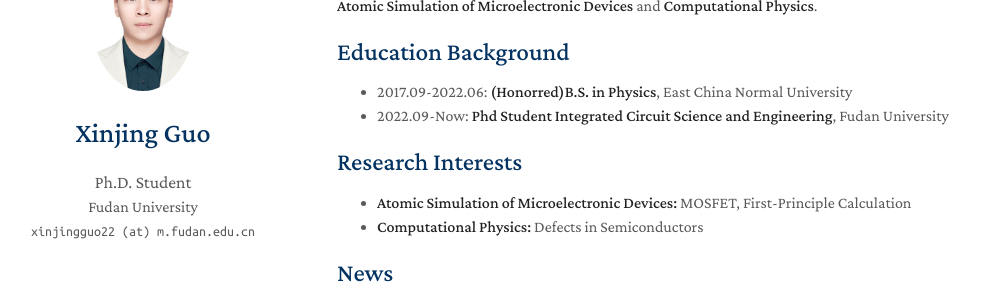
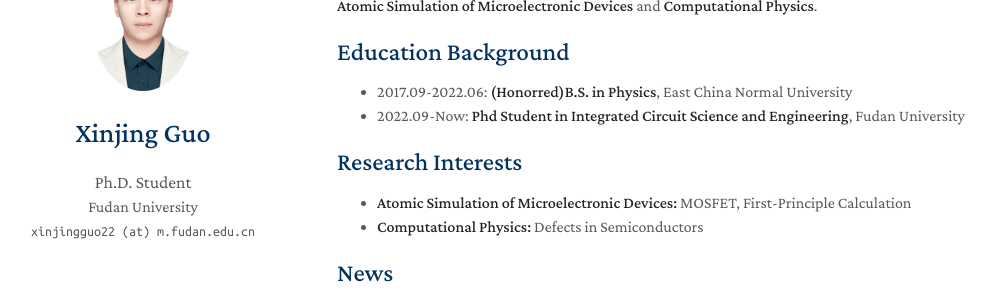
Before and after one commit to Xinjing-Guo/Xinjing-Guo1.github.io, a Jekyll site: the page built from index.md, in a window 1280 px wide. Shown: the part 139-439 px from the top of the page, without its empty margins (133-1133 px from the left). Built offline with Jekyll 4.4.1, drawn with Linux system fonts in a browser that asks for light colours; nearby versions of some CDN libraries; a style sheet for code colours, icons or effects is not loaded; our own code applies the rules of GitHub Pages for plain Markdown files.

```diff
--- a/index.md
+++ b/index.md
@@ -9,7 +9,7 @@ I am a Ph.D. student at **School of Microelectronics, Fudan University**. My res
 ## Education Background
 
 - 2017.09-2022.06: **(Honorred)B.S. in Physics**, East China Normal University
-- 2022.09-Now: **Phd Student Integrated Circuit Science and Engineering**, Fudan University
+- 2022.09-Now: **Phd Student in Integrated Circuit Science and Engineering**, Fudan University
 
 ## Research Interests
 
```
